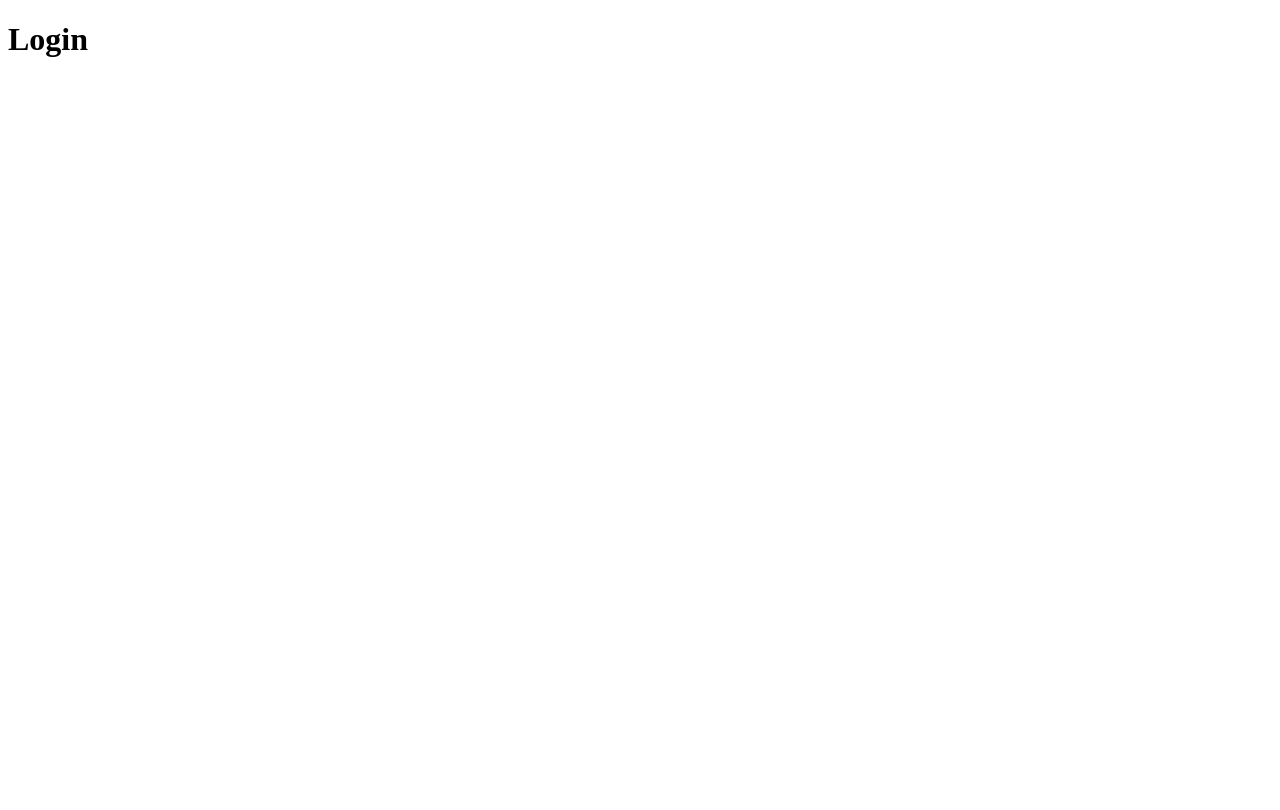
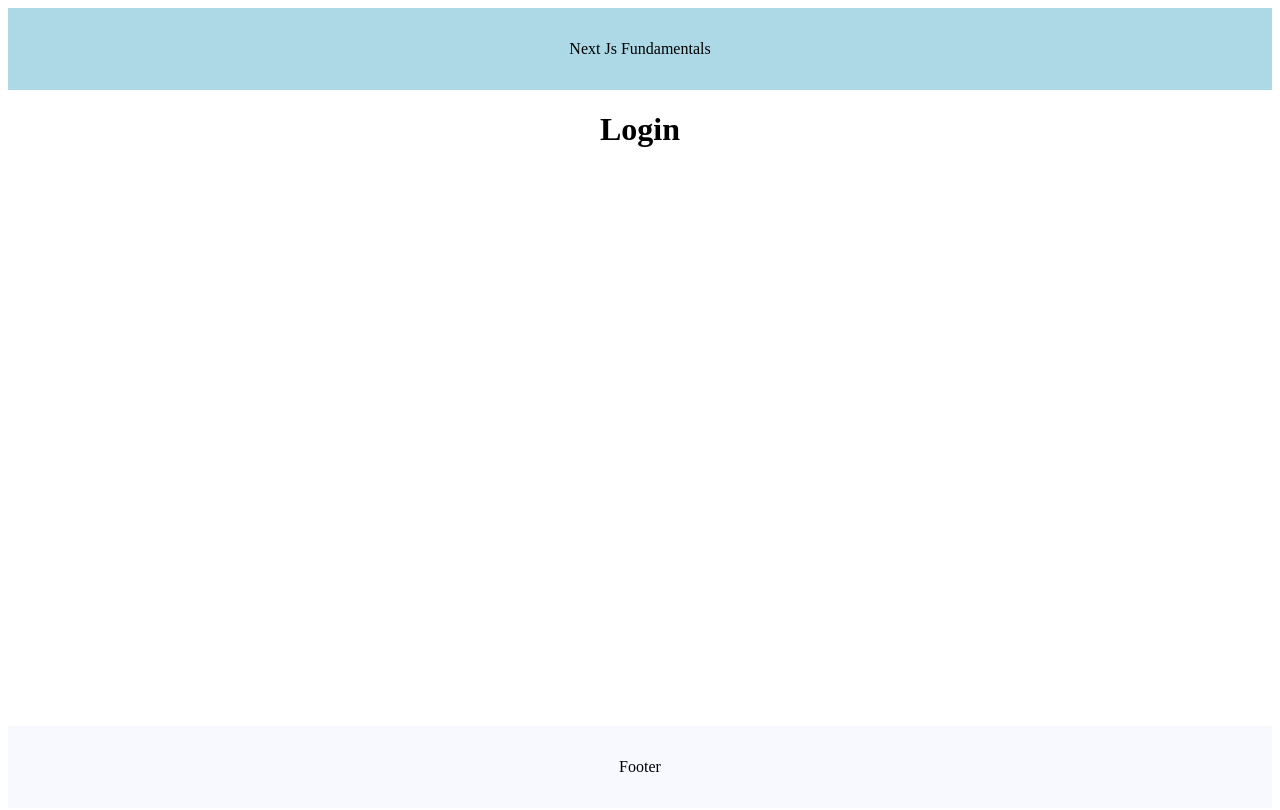
Before and after one commit to Mosharaf456/nextjs-fundamentals, a Next.js app: page /login in a window 1280 px wide. Shown: the top 810 px of the page. Built offline with nearby package versions, Linux system fonts and the light colour scheme.

Commit message:
ref common layout added

```diff
--- a/src/app/(auth)/login/page.tsx
+++ b/src/app/(auth)/login/page.tsx
@@ -14,6 +14,11 @@
 http://127.0.0.1:3000/login
 
 
+Layouts
+A page is UI that is unique to a Route
+A layout is UI that is shared across multiple pages in the app.
+Define a layout in a file named as layout.js or  layout.tsx .
+That component accept child props and render them.
 
 */
 export default function Login() {
--- a/src/app/layout.tsx
+++ b/src/app/layout.tsx
@@ -1,5 +1,5 @@
 export const metadata = {
-  title: 'Next.js',
+  title: 'Next Js Fundamentals',
   description: 'Generated by Next.js',
 }
 
@@ -10,7 +10,46 @@
 }) {
   return (
     <html lang="en">
-      <body>{children}</body>
+      <body
+         style={{
+          display: 'flex',
+          flexDirection: 'column',
+          minHeight: '100vh',
+        }}
+      >
+          <header
+            style={{
+              padding: '1rem',
+              background: 'lightblue',
+              textAlign: 'center',
+
+            }}
+          >
+            <title>{metadata.title}</title>
+            <meta name="description" content={metadata.description} />
+            <p>{metadata.title}</p>
+          </header>
+
+          <main
+            style={{
+              flex: 1,
+              textAlign: 'center',
+            }}
+          >
+            {children}
+          </main>
+
+          <footer
+            style={{
+              background: 'ghostwhite',
+              padding: '1rem',
+              textAlign: 'center',
+            }}
+          >
+              <p>Footer</p>
+          </footer>
+
+      </body>
     </html>
   )
 }
```
